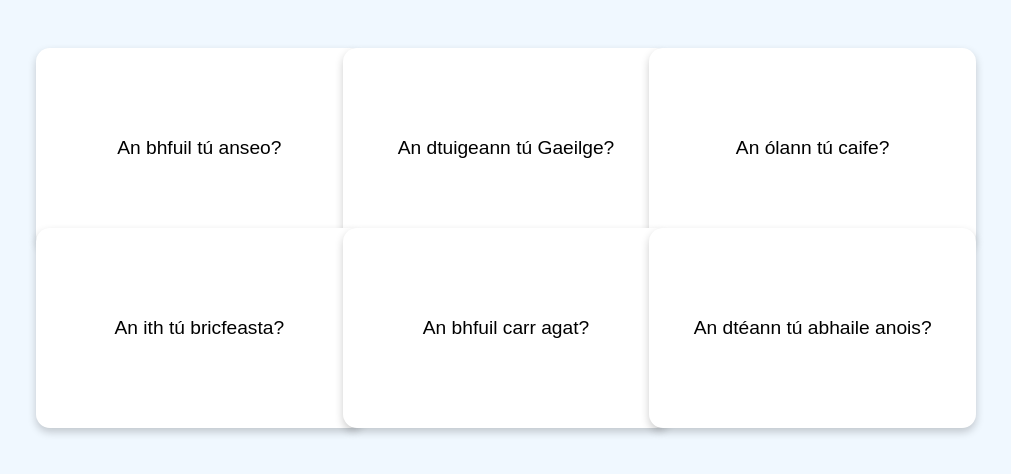
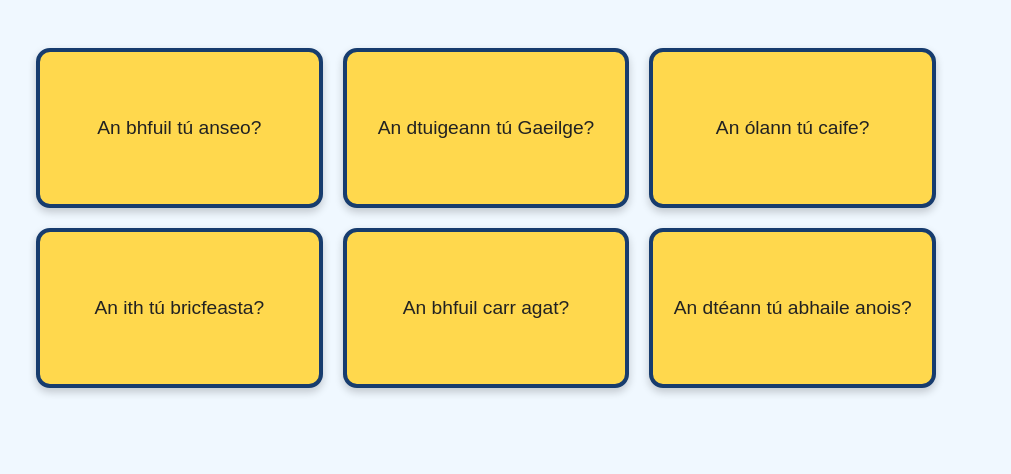
Before and after one commit to weagan/irish, a plain HTML site: page irish_verb_yes_no_flashcards.html in a window 1280 px wide. Shown: the whole page, without its empty margins (154-1165 px from the left). Drawn offline with Linux system fonts and the light colour scheme.

Commit message:
Add files via upload

```diff
--- a/irish_verb_yes_no_flashcards.html
+++ b/irish_verb_yes_no_flashcards.html
@@ -32,6 +32,8 @@
       height: 160px;
       text-align: center;
       transition: transform 0.6s;
+      /* iOS Safari support */
+      -webkit-transform-style: preserve-3d;
       transform-style: preserve-3d;
     }
 
@@ -43,7 +45,12 @@
       position: absolute;
       width: 100%;
       height: 100%;
+      /* iOS Safari support + Hardware acceleration */
+      -webkit-backface-visibility: hidden;
       backface-visibility: hidden;
+      -webkit-transform: translate3d(0,0,0);
+      transform: translate3d(0,0,0);
+
       border-radius: 14px;
       box-shadow: 0 4px 8px rgba(0,0,0,0.2);
       display: flex;
@@ -51,16 +58,23 @@
       justify-content: center;
       padding: 20px;
       font-size: 1.2rem;
+      box-sizing: border-box; /* Ensures border doesn't increase size */
     }
 
     .front {
-      background: white;
+      /* Yellow background and Blue border */
+      background: #ffd84d;
+      border: 4px solid #173c6e;
+      color: #222;
     }
 
     .back {
+      /* Rotation + Hardware acceleration */
+      -webkit-transform: rotateY(180deg) translate3d(0,0,0);
+      transform: rotateY(180deg) translate3d(0,0,0);
+
       background: #27ae60;
       color: white;
-      transform: rotateY(180deg);
       flex-direction: column;
       gap: 8px;
     }
```
